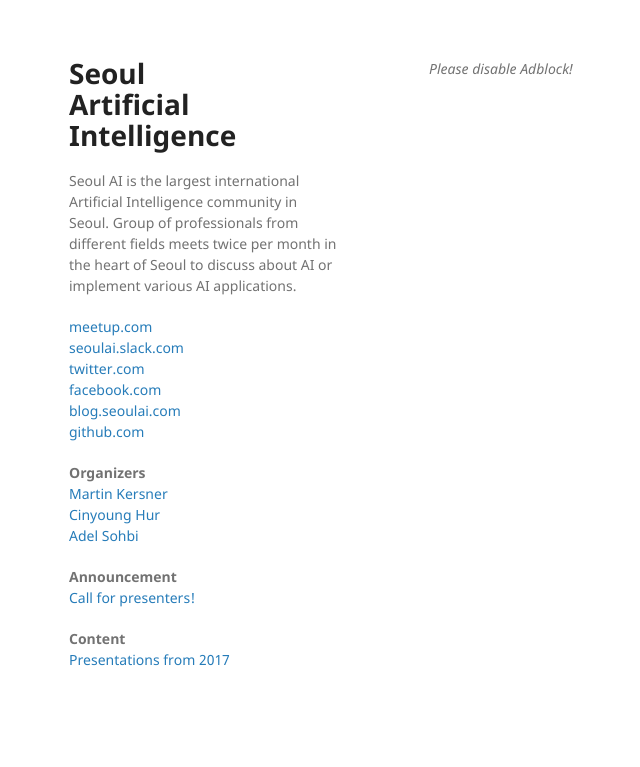
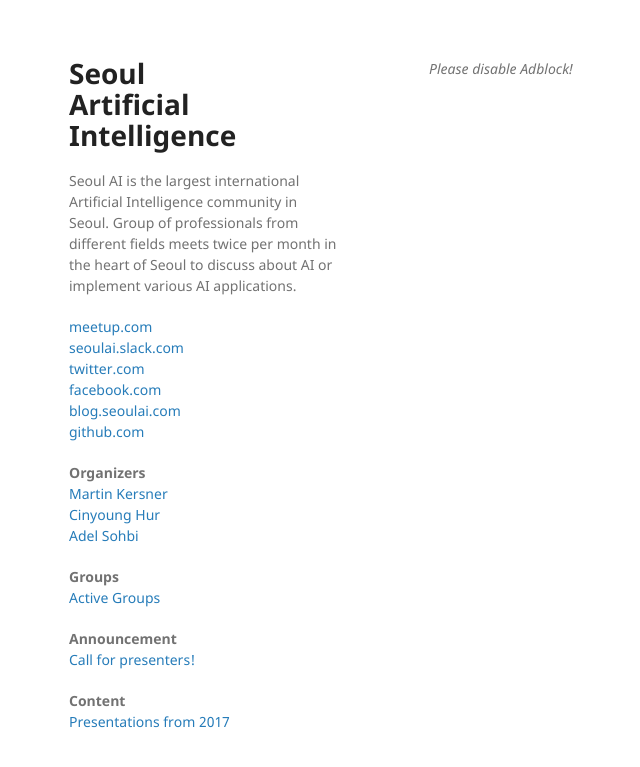
Before and after one commit to seoulai/seoulai.github.io, a Jekyll site: the page built from coinhive.md, in a window 1280 px wide. Shown: the top 767 px of the page, without its empty margins (141-781 px from the left). Built offline with Jekyll 4.4.1, drawn with Linux system fonts in a browser that asks for light colours.

Commit message:
Add groups and new members

```diff
--- a/_layouts/default.html
+++ b/_layouts/default.html
@@ -41,6 +41,11 @@
         </p>
 
         <p>
+          <b>Groups</b></br>
+          <a href="{{ site.url }}/groups" >Active Groups</a>
+        </p>
+
+        <p>
           <b>Announcement</b></br>
           <a href="{{ site.url }}/call-for-presenters-practitioners" >Call for presenters!</a>
         </p>
```
